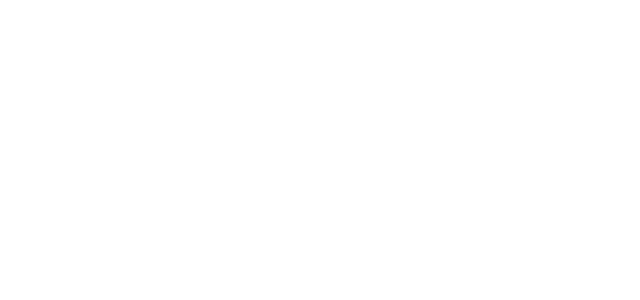
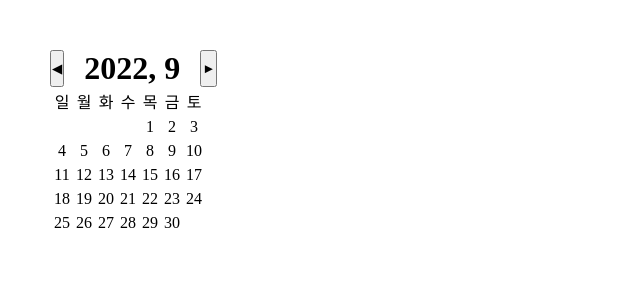
Before and after one commit to hanghae99-final-project/front_end, a React (Create React App) app: page /Calender in a window 1280 px wide. Before the commit this address had no page. Shown: the top 300 px of the page, without its empty margins (0-640 px from the left). Built offline with nearby package versions, Linux system fonts and the light colour scheme; no server answers; a web font is replaced by a local one.

Commit message:
캘린더 구현 완료

```diff
--- /dev/null
+++ b/src/app/slice/calenderSlice.jsx
@@ -0,0 +1,24 @@
+import { createAsyncThunk, createSlice, current } from '@reduxjs/toolkit';
+import axios from 'axios';
+import instance from './instance';
+
+export const getMondthList = createAsyncThunk('GET_MONTH', async (selectedMonth) => {
+  console.log(selectedMonth)
+  const response = await axios.get(process.env.REACT_APP_SERVER_URL + `/mypage/monthlyStudy/${selectedMonth}`, { headers: { Authorization: `Bearer ${localStorage.token}` } }
+  );
+  console.log(response);
+  return response.data
+});
+
+const calenderSlice = createSlice({
+  name: 'calender',
+  initialState: [],
+  reducers: {},
+  extraReducers: {
+    [getMondthList.fulfilled]: (state, { payload }) => {
+      return (state = payload.totalStudyTime)
+    },
+  },
+});
+
+export default calenderSlice;
--- /dev/null
+++ b/src/app/slice/instance.js
@@ -0,0 +1,10 @@
+import axios from 'axios';
+
+const accessToken = localStorage.getItem('token');
+
+const instance = axios.create({
+  baseURL: process.env.REACT_APP_SERVER_URL,
+  headers: { Authorization: `Bearer ${accessToken}` },
+});
+
+export default instance;
--- a/src/app/slice/mainSlice.jsx
+++ b/src/app/slice/mainSlice.jsx
@@ -1,5 +1,6 @@
 import { createSlice, createAsyncThunk } from '@reduxjs/toolkit';
 import axios from 'axios';
+import jwtDecode from 'jwt-decode';
 
 const initialState = {};
 
@@ -7,7 +8,7 @@
     try {
         const { data } = await axios.get(process.env.REACT_APP_SERVER_URL + `/users/kakao/finish?code=${payload}`);
         console.log(data);
-        return thunkAPI.fulfillWithValue(data);
+        return thunkAPI.fulfillWithValue(data.token);
     } catch (error) {
         return thunkAPI.rejectWithValue(error);
     }
@@ -37,8 +38,7 @@
     reducers: {},
     extraReducers: {
         [get_login.fulfilled]: (state, { payload }) => {
-            console.log(payload);
-            // return state = payload
+            return { ...state, user: jwtDecode(payload), token: payload };
         },
         [get_quote.fulfilled]: (state, { payload }) => {
             return { ...state, quote: payload };
--- a/src/app/store.jsx
+++ b/src/app/store.jsx
@@ -2,11 +2,13 @@
 import mainSlice from "./slice/mainSlice";
 import toDoSlice from "./slice/toDoSlice";
 import rankingSlice from "./slice/rankingSlice";
+import calenderSlice from "./slice/calenderSlice";
 
 export const store = configureStore({
   reducer: {
     main: mainSlice.reducer,
     toDo: toDoSlice.reducer,
     ranking: rankingSlice.reducer,
+    calender: calenderSlice.reducer,
   },
 });
--- /dev/null
+++ b/src/components/Calender.jsx
@@ -0,0 +1,152 @@
+import React, { useCallback, useEffect, useState } from 'react';
+import { useDispatch, useSelector } from 'react-redux';
+import { getMondthList } from '../app/slice/calenderSlice';
+import styles from "../css/calender.module.css"
+
+
+const Calender = () => {
+  const dispatch = useDispatch();
+  const studyData = useSelector((state) => state.calender)
+
+  const today = {
+    year: new Date().getFullYear(), //오늘 연도
+    month: new Date().getMonth() + 1, //오늘 월
+    date: new Date().getDate(), //오늘 날짜
+    day: new Date().getDay(), //오늘 요일
+  };
+
+
+  const [selectedYear, setSelectedYear] = useState(today.year); //현재 선택된 연도
+  const [selectedMonth, setSelectedMonth] = useState(today.month); //현재 선택된 달
+  const dateTotalCount = new Date(selectedYear, selectedMonth, 0).getDate(); //선택된 연도, 달의 마지막 날짜
+
+  useEffect(() => {
+    dispatch(getMondthList(selectedMonth));
+  }, [selectedMonth]);
+
+  //달력 월의 시작 요일
+  const startMonth = new Date(selectedYear, selectedMonth - 1, 1);
+  const calendarStartMonthData = startMonth.getDay();
+
+  //한달 주 수
+  const weekCount = Math.ceil((dateTotalCount + calendarStartMonthData) / 7)
+
+  //일주일
+  const week = ["일", "월", "화", "수", "목", "금", "토"];
+
+  //이전 달 보기 버튼
+  const prevMonth = useCallback(() => {
+    if (selectedMonth === 1) {
+      setSelectedMonth(12);
+      setSelectedYear(selectedYear - 1);
+    } else {
+      setSelectedMonth(selectedMonth - 1);
+    }
+  }, [selectedMonth]);
+
+  //다음 달 보기 버튼
+  const nextMonth = useCallback(() => {
+    if (selectedMonth === 12) {
+      setSelectedMonth(1);
+      setSelectedYear(selectedYear + 1);
+    } else {
+      setSelectedMonth(selectedMonth + 1);
+    }
+  }, [selectedMonth]);
+
+  // 선택한 월 일 갯수
+  const selectMonthData = []
+  for (let i = 0; i <= dateTotalCount; i++) {
+    selectMonthData.push(i)
+  }
+  console.log(selectMonthData)
+
+  // 선택한 월에 맞는 요일 및 날짜 바인딩
+  function calenderData() {
+    const data = [];
+    let calenderPos = 0;
+    let calenderDay = 0;
+
+    for (let i = 0; i < weekCount; i++) {
+      data.push(<tr></tr>)
+      for (let i2 = 0; i2 < 7; i2++) {
+        let dayValue = new Date(selectedYear, selectedMonth - 1, calenderDay + 2).toISOString().split("T")[0];
+        let ifValue = studyData.map(data => data.studyDate).includes(dayValue) && studyData.filter(data => data.studyDate === dayValue)[0].studyTime
+        let hours = 3600000
+
+        if (studyData.map(data => data.studyDate).includes(dayValue) === false) {
+          data.push(
+            <td style={{ backgroundColor: "white" }}>
+              {calendarStartMonthData <= calenderPos && calenderDay < dateTotalCount ?
+                (calenderDay++, <span value={dayValue}>{calenderDay}</span>) : ""}
+            </td>
+          )
+        } else if (ifValue < hours * 3) {
+          data.push(
+            <td style={{ backgroundColor: "blue" }}>
+              {calendarStartMonthData <= calenderPos && calenderDay < dateTotalCount ?
+                (calenderDay++, <span value={dayValue}>{calenderDay}</span>) : ""}
+            </td>
+          )
+        } else if (ifValue >= hours * 3 && ifValue < hours * 6) {
+          data.push(
+            <td style={{ backgroundColor: "green" }}>
+              {calendarStartMonthData <= calenderPos && calenderDay < dateTotalCount ?
+                (calenderDay++, <span value={dayValue}>{calenderDay}</span>) : ""}
+            </td>
+          )
+        } else if (ifValue >= hours * 6 && ifValue < hours * 9) {
+          data.push(
+            <td style={{ backgroundColor: "black" }}>
+              {calendarStartMonthData <= calenderPos && calenderDay < dateTotalCount ?
+                (calenderDay++, <span value={dayValue}>{calenderDay}</span>) : ""}
+            </td>
+          )
+        } else if (ifValue >= hours * 9 && ifValue < hours * 12) {
+          data.push(
+            <td style={{ backgroundColor: "red" }} >{
+              calendarStartMonthData <= calenderPos && calenderDay < dateTotalCount ?
+                (calenderDay++, <span value={dayValue}>{calenderDay}</span>) : ""}
+            </td>
+          )
+        } else {
+          data.push(
+            <td style={{ backgroundColor: "gray" }}>{
+              calendarStartMonthData <= calenderPos && calenderDay < dateTotalCount ?
+                (calenderDay++, <span value={dayValue}>{calenderDay}</span>) : ""}
+            </td>
+          )
+        }
+        calenderPos++;
+      }
+    }
+    return data
+  }
+
+  return (
+    <div className={styles.container}>
+      <div className={styles.header}>
+        <button onClick={prevMonth}>◀︎</button>
+        <h1>{selectedYear}, {selectedMonth}</h1>
+        <button onClick={nextMonth}>►</button>
+      </div>
+      <table className={styles.weekWrap}>
+        <tbody>
+          <tr>
+            {week.map((data, idx) => {
+              return (
+                <td key={idx}>
+                  <span>
+                    {data}
+                  </span>
+                </td>)
+            })}
+          </tr>
+          {calenderData()}
+        </tbody>
+      </table>
+    </div>
+  );
+};
+
+export default Calender;
--- a/src/components/ToDoList.jsx
+++ b/src/components/ToDoList.jsx
@@ -9,7 +9,7 @@
 
   const dispatch = useDispatch();
   const toDos = useSelector((state) => state.toDo);
-  console.log(toDos);
+
   useEffect(() => {
     dispatch(getList());
   }, []);
--- /dev/null
+++ b/src/css/calender.module.css
@@ -0,0 +1,18 @@
+.container {
+  padding: 50px;
+}
+
+.header {
+  display: flex;
+}
+
+.header h1 {
+  margin: 0 20px;
+}
+
+td {
+  width: 20px;
+  height: 20px;
+  text-align: center;
+  border-radius: 3.5px;
+}
--- a/src/pages/KakaoFinish.jsx
+++ b/src/pages/KakaoFinish.jsx
@@ -1,5 +1,5 @@
-import React, { useEffect } from 'react';
-import { useDispatch } from 'react-redux';
+import React, { useEffect, useState } from 'react';
+import { useDispatch, useSelector } from 'react-redux';
 import { useNavigate, useLocation } from 'react-router-dom';
 import { get_login } from '../app/slice/mainSlice';
 
@@ -7,10 +7,26 @@
     const location = useLocation();
     const navigate = useNavigate();
     const dispatch = useDispatch();
+    const use = useSelector((state) => state.main);
     const authCode = location.search.split('=')[1];
     useEffect(() => {
         dispatch(get_login(authCode));
     }, []);
+
+    useEffect(() => {
+        if (use?.user?.nickname !== '') {
+            if (use.token !== undefined) {
+                console.log(use.token);
+                localStorage.setItem('token', use.token);
+                if (localStorage.token !== undefined) {
+                    navigate('/', { state: localStorage.token });
+                }
+            }
+        } else {
+            navigate('/todo');
+        }
+    }, [use]);
+
     return <div>gd</div>;
 };
 
--- a/src/shared/Router.jsx
+++ b/src/shared/Router.jsx
@@ -3,6 +3,7 @@
 import Detail from '../pages/Detail'
 import ToDo from "../pages/ToDo";
 import KakaoFinish from "../pages/KakaoFinish";
+import Calender from "../components/Calender";
 
 function Router() {
     return (
@@ -12,8 +13,9 @@
                 <Route path="/detail/:id" element={<Detail />} />
                 <Route path="/todo" element={<ToDo />} />
                 <Route path='/users/kakao/finish' element={<KakaoFinish />} />
+                <Route path='/Calender' element={<Calender />} />
             </Routes>
-        </BrowserRouter>
+        </BrowserRouter >
     );
 }
 
```
Also changed, not shown: package.json (+7 -0 lines), src/app/slice/toDoSlice.jsx (+6 -5 lines), 1 other file (tests, documents, lock files or other folders).
